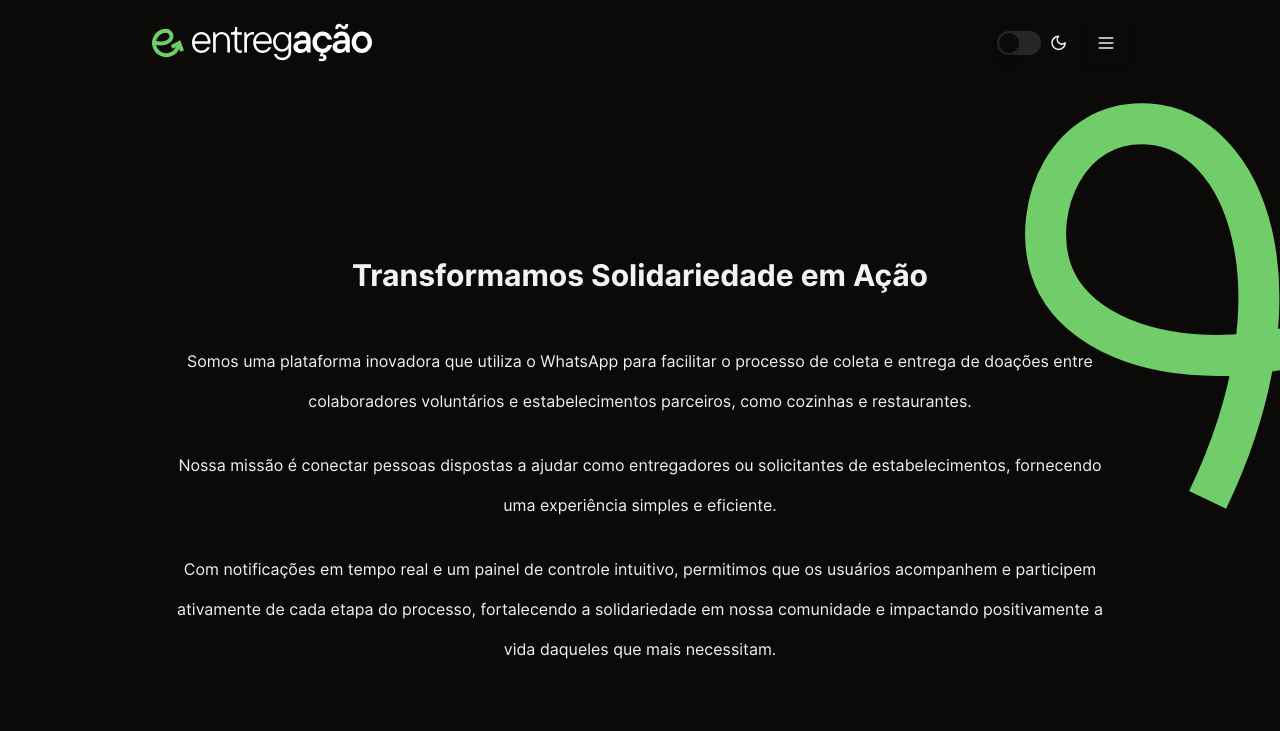
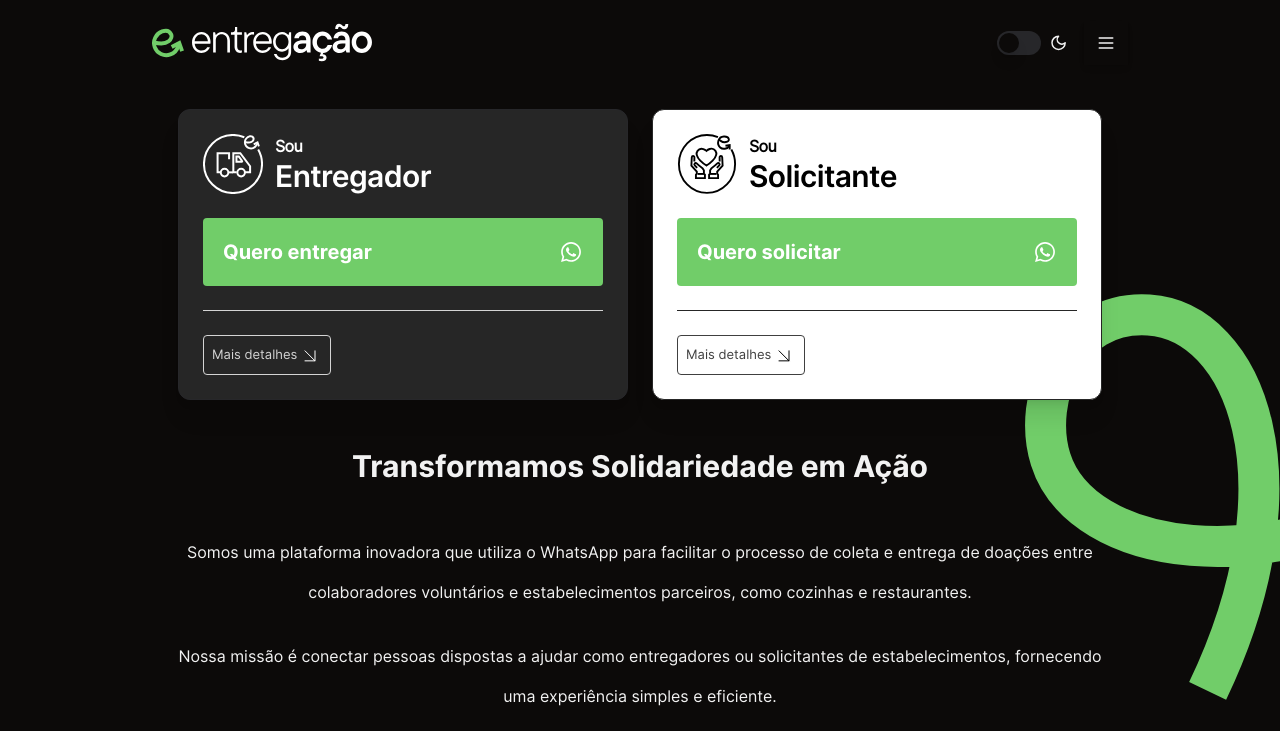
Before and after one commit to lucaoskaique/entregacao-app, a React (Vite) app: page / in a window 1280 px wide. Shown: the top 731 px of the page. Built offline with nearby package versions, Linux system fonts and the light colour scheme.

Commit message:
feat: add new component for HeroCards

```diff
--- a/src/components/ui/hero/components/hero-card.tsx
+++ b/src/components/ui/hero/components/hero-card.tsx
@@ -1,9 +1,57 @@
+import { useState } from 'react'
+import { Button } from "@/components/ui/button";
+import {
+    Card,
+    CardContent,
+    CardHeader,
+    CardTitle,
+    CardFooter,
+} from "./card";
 
+import { ArrowIcon } from '@/components/ui/utils/icons'
+import ButtonWpp from '@/components/ui/button-wpp-hero'
 
-export const HeroCard = () => {
+interface HeroCardProps {
+    className: string,
+    contentColor: string,
+    imgContainer: any,
+    titleName: string,
+    borderColor: string,
+    buttonLabel: string,
+    wppURL: string,
+    buttonColor: string,
+    arrowColor: string,
+    detailsList?: any,
+}
+
+export const HeroCard = ({ className, contentColor, imgContainer, titleName, borderColor, buttonLabel, wppURL, buttonColor, arrowColor, detailsList }: HeroCardProps) => {
+    const [text, setText] = useState<boolean>(false)
+
     return (
-        <>
-
-        </>
+        <Card className={`${className} w-full max-w-[450px] rounded-xl p-6 flex flex-col shadow-xl`}>
+            <CardHeader className='p-0'>
+                <CardTitle className={`${contentColor} flex gap-3 mb-6`}>
+                    {imgContainer}
+                    <p className='text-base font-inter-regular'>Sou<br />
+                        <span className='text-3xl font-inter-semibold'>{titleName}</span></p>
+                </CardTitle>
+            </CardHeader>
+            <CardContent className={`${borderColor} border-b mb-6 p-0`}>
+                <ButtonWpp title={buttonLabel} whatsappLink={wppURL} />
+            </CardContent>
+            <CardFooter className='p-0 flex flex-col items-start'>
+                <Button
+                    className={`${buttonColor} bg-transparent border text-[13px] font-inter-regular rounded-sm  p-2 w-32 flex justify-between items-center transition-all duration-1000 hover:bg-transparent`}
+                    onClick={() => setText(!text)}>
+                    <p className='font-inter-regular text-[13px]'>Mais detalhes</p>
+                    <ArrowIcon color={arrowColor} className={`${text ? 'transform -rotate-90' : ''}`} />
+                </Button>
+                <span className={`${text ? 'block' : 'hidden'} text-neutral-300 text-sm mt-6 leading-7 transition-all duration-1000 font-inter-regular`}>
+                    <ul className='list-disc ml-4'>
+                        {detailsList}
+                    </ul>
+                </span>
+            </CardFooter>
+        </Card>
     )
 }
```
